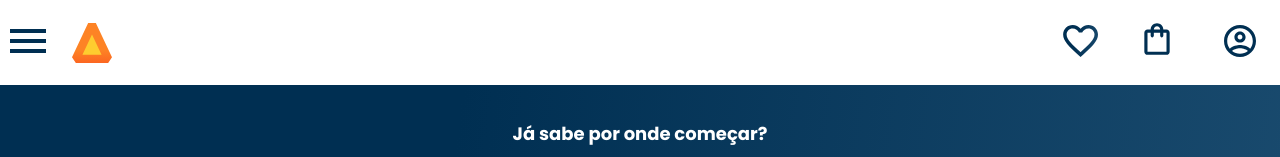
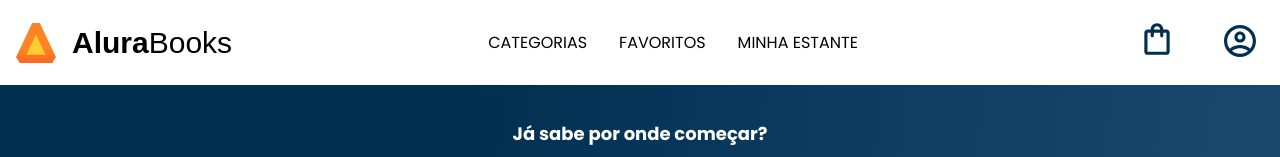
Before and after one commit to aninhafofazap/AluraBook, a plain HTML site: page index.html in a window 1280 px wide. Shown: the top 157 px of the page. Drawn offline with nearby package versions, Linux system fonts and the light colour scheme.

Commit message:
Iniciando o responsivo do layout

```diff
--- a/css/header.css
+++ b/css/header.css
@@ -59,3 +59,53 @@
 .container-botao {
     display: none;
 }
+
+.container-titulo {
+    display: none;
+}
+
+.opcoes {
+    display: none;
+}
+
+/* MEDIA QUERY */
+
+@media screen and (min-width: 1024px) {
+
+    .container-titulo,
+    .container-titulo--negrito {
+        font-family: 'Josefin', sans-serif;
+        font-size: 30px;
+    }
+
+    .container-titulo {
+        font-weight: 400;
+        display: block;
+    }
+
+    .container-titulo--negrito {
+        font-weight: 700;
+    }
+
+    .opcoes {
+        display: flex;
+    }
+
+    .opcoes-item {
+        padding: 0 1em;
+        text-transform: uppercase;
+    }
+
+    .opcoes-link {
+        text-decoration: none;
+        color: #000000;
+    }
+
+    .container-imagem-transparente {
+        display: none;
+    }
+
+    .cabecalho-menu {
+        display: none;
+    }
+}
--- a/css/main.css
+++ b/css/main.css
@@ -4,3 +4,4 @@
 @import url(/css/carrossel.css);
 @import url(/css/topicos.css);
 @import url(/css/contato.css);
+@import url(/css/rodape.css);
--- /dev/null
+++ b/css/rodape.css
@@ -0,0 +1,8 @@
+hr {
+    margin: 0;
+}
+
+.rodape {
+    background-color: #FFFFFF;
+    padding: 1em;
+}
--- a/index.html
+++ b/index.html
@@ -9,6 +9,9 @@
     <link rel="preconnect" href="https://fonts.gstatic.com" crossorigin>
     <link
         href="https://fonts.googleapis.com/css2?family=Inter:wght@400;700&family=Poppins:wght@300;400;500;700&display=swap"
+        rel="stylesheet">
+    <link
+        href="https://fonts.googleapis.com/css2?family=Inter:wght@400;700&family=Josefin+Sans:wght@400;700&family=Poppins:wght@300;400;500;700&display=swap"
         rel="stylesheet">
     <link rel="stylesheet" href="https://cdn.jsdelivr.net/npm/swiper@8/swiper-bundle.min.css" />
     <link rel="stylesheet" href="/css/main.css" />
@@ -45,9 +48,16 @@
 
             </ul>
             <img src="/images/Logo.svg" alt="Logo da AluraBooks" class="container-imagem">
+            <h1 class="container-titulo"><b class="container-titulo--negrito">Alura</b>Books</h1>
         </div>
+        <ul class="opcoes">
+            <li class="opcoes-item">Categorias</li>
+            <li class="opcoes-item"><a href="#" class="opcoes-link">Favoritos</a></li>
+            <li class="opcoes-item"><a href="#" class="opcoes-link"></a>Minha estante</li>
+        </ul>
         <div class="container">
-            <a href="#"><img src="/images/Favoritos-1.svg" alt="Meus favoritos" class="container-imagem"></a>
+            <a href="#"><img src="/images/Favoritos-1.svg" alt="Meus favoritos"
+                    class="container-imagem container-imagem-transparente"></a>
             <a href="#"><img src="/images/Compras.svg" alt="Carrinho de compras" class="container-imagem"></a>
             <a href="#"><img src="/images/Usuário.svg" alt="Meu perfil" class="container-imagem"></a>
         </div>
@@ -195,6 +205,12 @@
         <input type="email" placeholder="Cadastre seu e-mail" class="contato-email" />
     </section>
 
+    <hr />
+
+    <footer class="rodape">
+        <h2 class="rodape-titulo">Grupo Alura</h2>
+    </footer>
+
     <script src="https://cdn.jsdelivr.net/npm/swiper@8/swiper-bundle.min.js"></script>
     <script src="/main.js"></script>
 </body>
```
